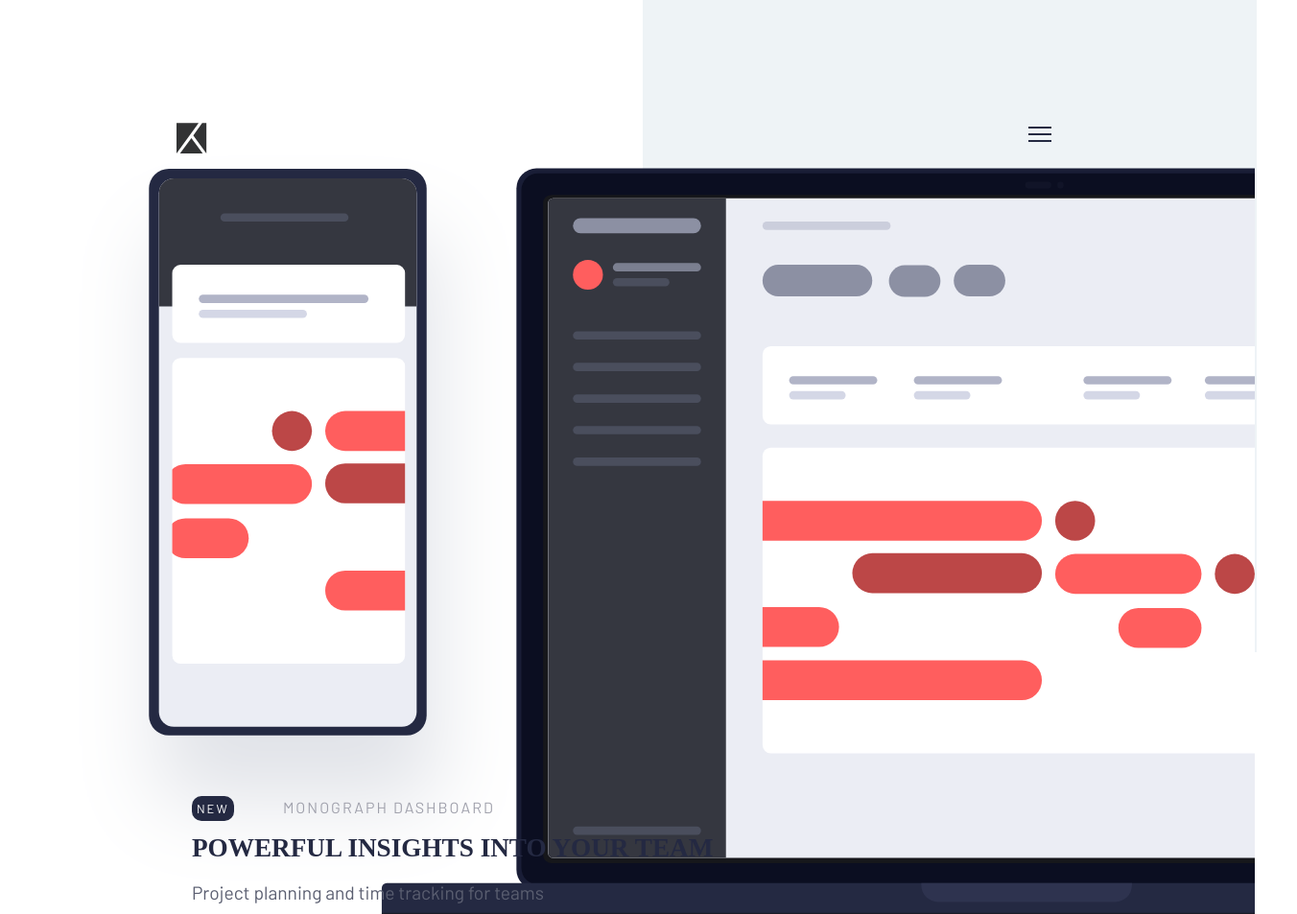
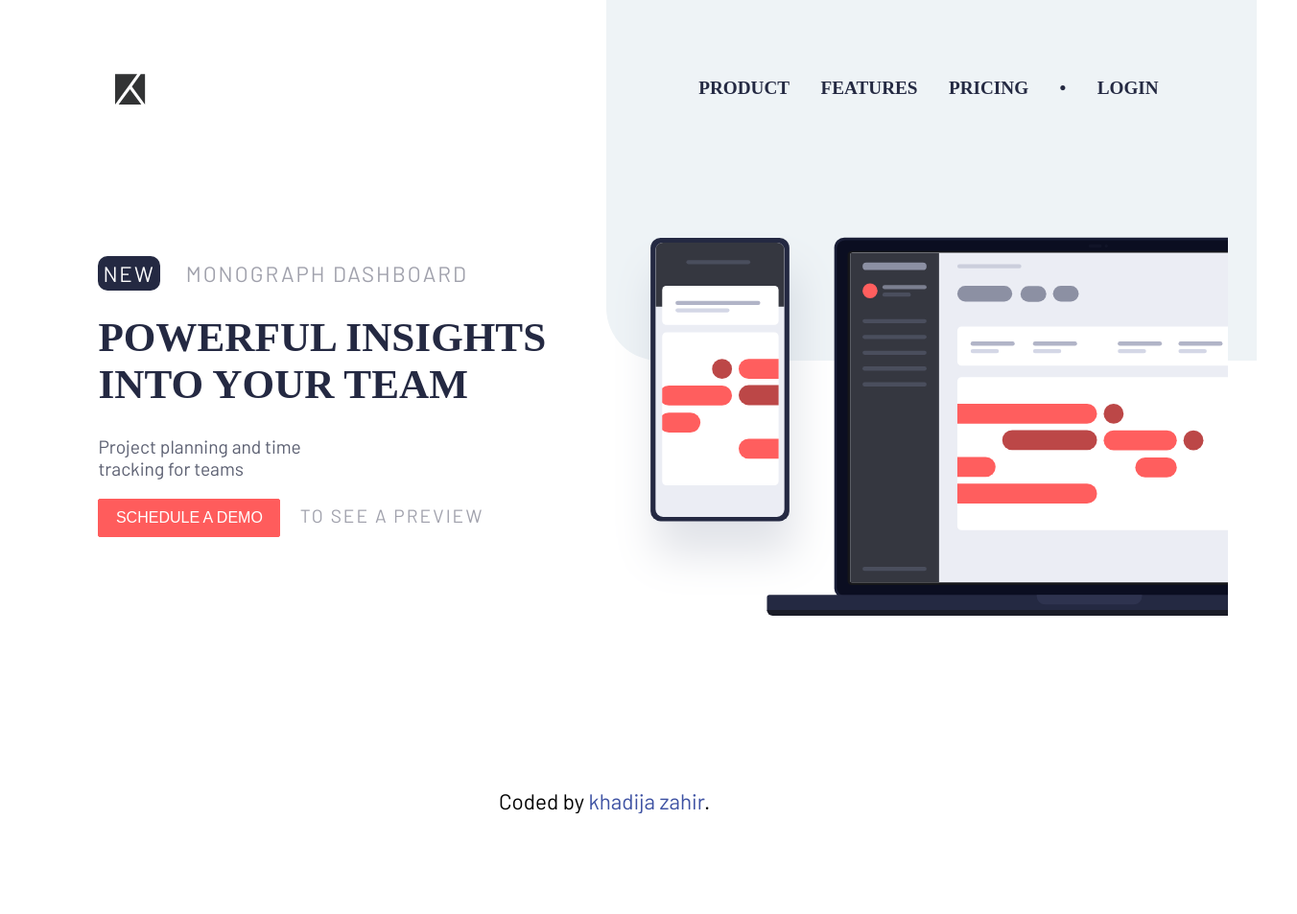
Before and after one commit to KhadijaZahir/khadijaC2N3-Reenforcement, a website: page index.html in a window 1280 px wide. Shown: the top 953 px of the page at 96% size, 1352 px wide, since content can reach past the window. After the commit the page ends 848 px from the top, so only its background shows below. Drawn offline with Linux system fonts and the light colour scheme; files whose address does not match are found by name.

Commit message:
finished desktop version:V1
i had finised coding desktop version

```diff
--- a/index.html
+++ b/index.html
@@ -14,7 +14,7 @@
   <div class="rect-grey"></div>
   <header>
     <div class="navbar">
-      <img class="logoImg" src="images/logo.svg" alt="">
+      <img class="logoImg" src="images/logo.svg" alt="logo of the header">
       <div class="dropdown">
         <input type="checkbox" id="checkbox_toggle">
         <label for="checkbox_toggle" class="dropdown__toggle"><img src="images/icon-hamburger.svg" alt="burger"></label>
--- a/scss/main.scss
+++ b/scss/main.scss
@@ -1,7 +1,6 @@
 body {
     width: 100%;
     box-sizing: border-box;
-    margin-top: 10%;
     font-family: "Barlow";
     font-weight: 400;
 }
@@ -12,7 +11,7 @@
     border-radius: 0 0 0 55px;
     z-index: -10;
     width: 50%;
-    height: 85%;
+    height: 66%;
     top: 0;
     right: -30px;
 }
@@ -20,15 +19,14 @@
 .navbar {
     width: 100%;
     display: grid;
+    margin-top: 10%;
     grid-template-columns: 30% 1fr 30%;
-    /* grid-template-rows: 1fr 1fr; */
     grid-template-areas: "A . B";
 }
 
 .logoImg {
     max-width: 20%;
     grid-area: A;
-    /* grid-row: 2; */
     justify-self: center;
 }
 
@@ -45,7 +43,6 @@
     justify-self: center;
     grid-area: B;
 
-    /* grid-row: 2; */
     &__toggle {
         justify-self: center;
     }
@@ -83,9 +80,9 @@
     text-decoration: none;
 
     &:hover {
-        /* color: #aaa9b0; */
         color: hsl(231, 7%, 65%);
         font-weight: 700;
+        text-decoration: underline;
     }
 }
 
@@ -94,14 +91,8 @@
     display: none;
 }
 
-/* .dropdown__toggle,
-.dropdown__close {
-    float: right;
-} */
-
 .dropdown__close {
     visibility: hidden;
-    /* right: -20; */
 }
 
 ul {
@@ -111,7 +102,6 @@
     margin-left: -65vw;
     margin-top: 60%;
     height: auto;
-    /* margin: auto; */
     box-shadow: -2px 2px 8px hsl(231, 7%, 65%);
     border-radius: 3px;
     background-color: #fff;
@@ -131,22 +121,7 @@
 
 /*****************toggle****************************/
 /*****************sectionheader****************************/
-.heading {
-    display: grid;
-    grid-template-columns: 1fr;
-    grid-template-rows: 50% 50%;
-    grid-template-areas: "A"
-                         "B";
-    @media screen and (min-width: 480px) {
-        display: grid;
-        grid-template-columns: 50% 50%;
-        grid-template-rows: 1fr;
-        grid-template-areas: "A . B";
-    }
-}
-
 .heading__bg {
-    grid-area: A;
     position: absolute;
     top: 20%;
     width: 100%;
@@ -161,13 +136,10 @@
 }
 
 .heading__text {
-    grid-area: B;
     position: absolute;
-    /* margin: 1px; */
     width: 90%;
-    /* height: auto; */
-    top: 80%;
-    margin: 15%;
+    top: 70%;
+    margin: 10%;
     margin-bottom: 0;
 
     &--suptitle {
@@ -181,9 +153,7 @@
             background-color: hsl(230, 29%, 20%);
             border-radius: 10px;
             padding: 5px;
-            margin-right:4%;
-            /* margin: 10px;
-            margin-left: 0; */
+            margin-right: 4%;
         }
     }
 
@@ -200,14 +170,11 @@
             width: 130px;
             font-size: 10px;
             height: 33px;
-            margin-right:4%;
-            /* margin: 5%;
-            margin-left: 0; */
+            margin-right: 4%;
 
             &:hover {
-                background-color: hsl(207, 33%, 95%);
-                border: 0 solid hsl(207, 33%, 95%);
-                color: hsl(0, 100%, 68%);
+                background-color: hsla(0, 100%, 68%, 0.6);
+                border: 0 solid hsl(0, 100%, 68%);
             }
         }
     }
@@ -243,3 +210,162 @@
 }
 
 /***************************end footer******************************/
+
+/***************************media query******************************/
+@media screen and (min-width:700px) {
+    .navbar {
+        margin-top: 6%;
+        display: grid;
+        grid-template-columns: 20% 30% 50%;
+        grid-template-rows: 1fr;
+    }
+
+    .logoImg {
+        grid-column: 1;
+        grid-row: 1;
+    }
+
+    .dropdown {
+        grid-column: 3;
+        grid-row: 1;
+        font-family: "Barlow Condensed";
+
+        &__list {
+            display: flex;
+            font-size: 1.2rem;
+            flex-direction: row;
+            justify-content: space-around;
+            padding: 0;
+            margin: 0;
+            width: 40vw;
+            background-color: rgba(0, 0, 0, 0);
+            box-shadow: none;
+            margin-top: -20px;
+            right: 2%;
+
+            &--grey {
+                visibility: visible;
+                margin: 0;
+            }
+
+            &--margin {
+                margin-bottom: 0;
+            }
+
+            &--bordertop {
+                border-top: none;
+                margin: 0;
+                padding: 0;
+            }
+        }
+    }
+
+
+    .dropdown li {
+        margin-right: 2%;
+        margin: 0;
+    }
+
+    /*****************toggle****************************/
+    input[type=checkbox] {
+        display: none;
+    }
+
+    .dropdown__close {
+        visibility: hidden;
+    }
+
+    .dropdown__toggle {
+        visibility: hidden;
+    }
+
+    input[type=checkbox]:checked~ul {
+        display: block;
+    }
+
+    input[type=checkbox]:checked~.dropdown__toggle {
+        visibility: hidden;
+    }
+
+    input[type=checkbox]:checked~.dropdown__close {
+        visibility: hidden;
+    }
+
+    /********************end nav bar*****************************/
+    /********************section header*****************************/
+    .rect-grey {
+        z-index: -1;
+        height: 47%;
+        width: 53%;
+    }
+
+    .heading {
+        font-size: 2rem;
+        width: 100%;
+
+        &__bg {
+            width: 50%;
+            padding: 0;
+            margin: 0;
+            z-index: 1;
+            top: 30%;
+            right: 0;
+
+            .img {
+                z-index: 1;
+                padding: 0;
+                margin: 0;
+            }
+        }
+
+        &__text {
+            padding: 0;
+            font-size: 2rem;
+            font-family: "Barlow";
+            margin: 0;
+            width: 40%;
+            height: auto;
+            top: 34%;
+            left: 8%;
+
+            &--suptitle {
+                font-size: 1.4rem;
+                letter-spacing: 2px;
+
+                span {
+                    font-size: 1.4rem;
+                }
+            }
+
+            &--subtitle {
+                font-size: 1.2rem;
+                letter-spacing: 2px;
+
+                button {
+                    width: 190px;
+                    font-size: 1rem;
+                    height: 40px;
+                    margin-right: 4%;
+                }
+            }
+
+            &--title {
+                font-size: 2.7rem;
+            }
+
+            &--para {
+                font-size: 1.2rem;
+                width: 50%;
+                margin-bottom: 4%;
+            }
+        }
+    }
+
+    /*****************end sectionheader****************************/
+    /***************************footer******************************/
+    .attribution {
+        text-align: center;
+        font-size: 1.4rem;
+        top: 100%;
+    }
+}
```
Also changed, not shown: css/style.css.
